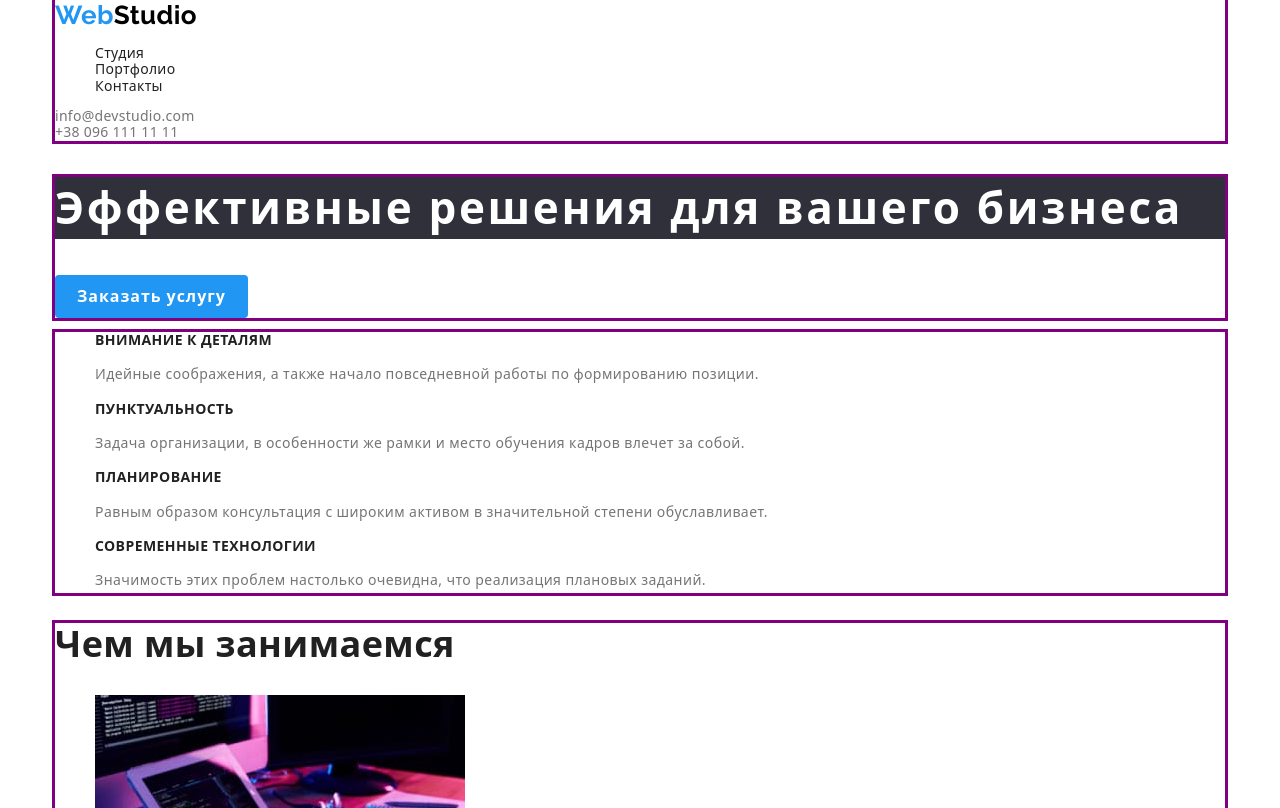
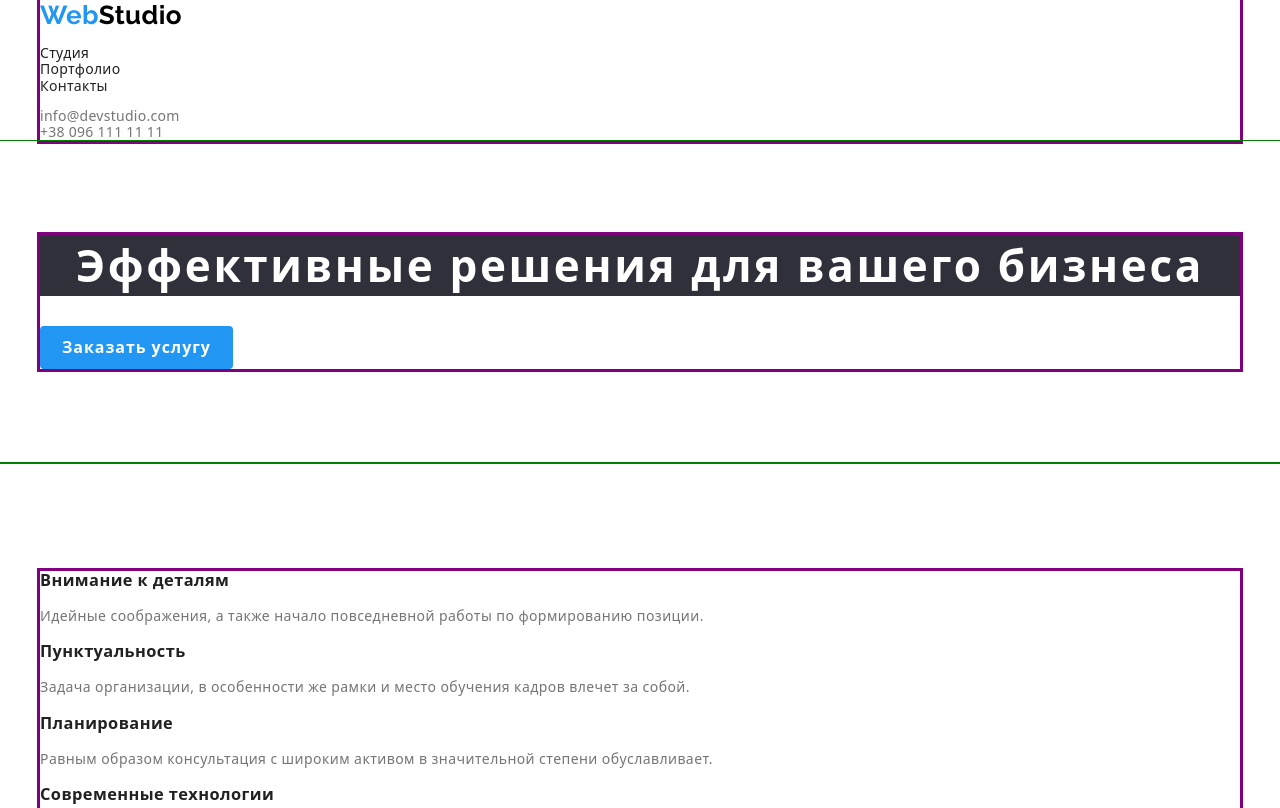
Before and after one commit to jrrrrn/goit-markup-hw-03, a plain HTML site: page index.html in a window 1280 px wide. Shown: the top 808 px of the page. Drawn offline with nearby package versions, Linux system fonts and the light colour scheme.

Commit message:
падінги у секцій, лівий маржин у нав, текст центер

```diff
--- a/css/styles.css
+++ b/css/styles.css
@@ -1,3 +1,4 @@
+/* border box від normalise */
 :root {
   --main-text-font: "Roboto";
   --logo-font: "Raleway";
@@ -19,11 +20,20 @@ body {
   letter-spacing: 0.03em;
   line-height: 1.17;
 }
+h1,h2,h3,h4,h5,h6 {
+  margin: 0;
+}
+
 .container {
-  margin: 0 auto;
-  width: 1170px;
+  margin: auto;
+  width: 1200px;
   outline: 3px solid purple;
 
+}
+.section {
+  padding-top: 94px;
+  padding-bottom: 94px;
+  outline: 1px solid green;
 }
 .btn {
   display: inline-block;
@@ -33,11 +43,15 @@ body {
 
 
 }
-
+/* padding ? */
 .list {
   list-style-type: none;
+  padding-left: 0;
+
 
 }
+
+
 .link {
   font-style: normal;
 
@@ -99,6 +113,8 @@ body {
 }
 
 /* Герой */
+
+
 .hero-title {
   /* бг для видимості */
   background-color: #2f303a;
@@ -107,6 +123,9 @@ body {
   color: var(--secondary-text-color);
   letter-spacing: 0.06em;
   line-height: 1.4;
+
+  text-align: center;
+  margin-bottom: 30px;
 }
 .modal-button {
   background-color: var(--accent-color);
@@ -117,10 +136,19 @@ body {
   font-size: 16px;
   letter-spacing: 0.06em;
   line-height: 1.9;
+
+
 }
 
 /* Про нас */
 .title {
+  font-weight: 700;
+  color: var(--title-text-color);
+
+  text-align: center;
+}
+
+.secondary-title {
   font-weight: 700;
   color: var(--title-text-color);
 }
--- a/index.html
+++ b/index.html
@@ -34,7 +34,7 @@
     </header>
     <main>
       <!--Герой-->
-      <section class="hero">
+      <section class="hero section">
         <div class="container">
         <h1 class="hero-title">Эффективные решения для вашего бизнеса</h1>
         <button type="button" class="modal-button btn">Заказать услугу</button>
@@ -43,33 +43,33 @@
 
 
 <!--Про нас -->
-      <section class="about-us">
+      <section class="about-us section">
         <div class="container">
         <h2 hidden>О нас</h2>
         <ul class="about-us-list list">
           <li class="about-us-list-item">
-            <h3 class="title ">Внимание к деталям</h3>
+             <h3 class="secondary-title ">Внимание к деталям</h3>
             <p class="text about-us-description">
               Идейные соображения, а также начало повседневной работы по
               формированию позиции.
             </p>
           </li>
           <li class="about-us-list-item">
-            <h3 class="title ">Пунктуальность</h3>
+            <h3 class="secondary-title ">Пунктуальность</h3>
             <p class="text about-us-description">
               Задача организации, в особенности же рамки и место обучения кадров
               влечет за собой.
             </p>
           </li>
           <li class="about-us-list-item">
-            <h3 class="title">Планирование</h3>
+            <h3 class="secondary-title">Планирование</h3>
             <p class="text about-us-description">
               Равным образом консультация с широким активом в значительной
               степени обуславливает.
             </p>
           </li>
           <li class="about-us-list-item">
-            <h3 class="title ">Современные технологии</h3>
+            <h3 class="secondary-title ">Современные технологии</h3>
             <p class="text about-us-description">
               Значимость этих проблем настолько очевидна, что реализация
               плановых заданий.
@@ -78,7 +78,7 @@
         </ul>
         </div>
       </section>
-      <section class="what-we-do">
+      <section class="what-we-do section">
         <!--Чим ми займаємось-->
         <div class="container">
         <h2 class="title">Чем мы занимаемся</h2>
@@ -110,7 +110,7 @@
         </ul>
         </div>
       </section>
-      <section class="our-team">
+      <section class="our-team section">
         <div class="container">
         <h2 class="title">Наша команда</h2>
         <ul class="list our-team-list">
@@ -158,7 +158,7 @@
         </div>
       </section>
     </main>
-    <footer class="footer">
+    <footer class="footer ">
       <div class="container">
       <a href="./index.html" lang="en" class="logo"> <span class="web-logo">Web</span>Studio </a>
       <ul class="list address-list">
```
